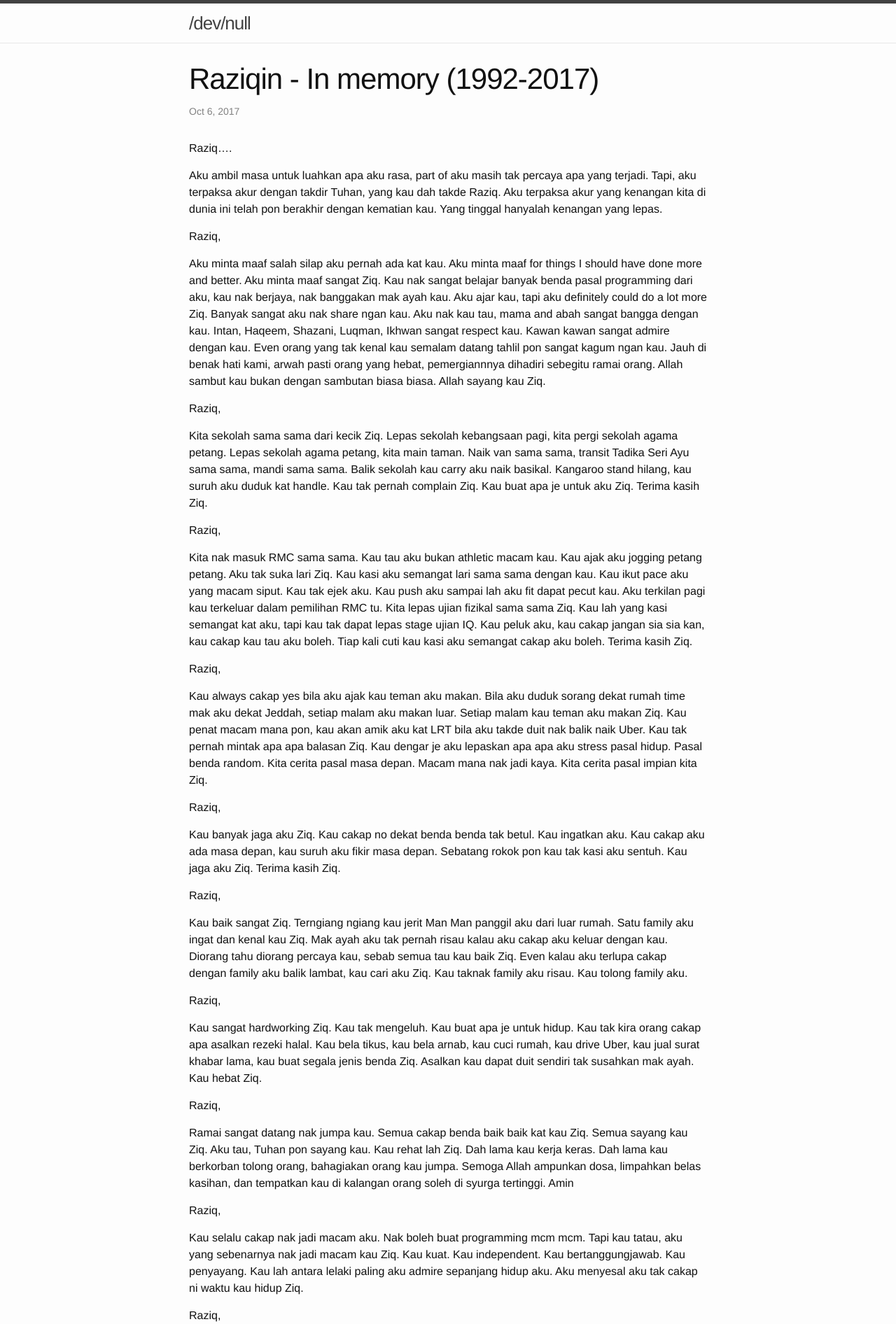
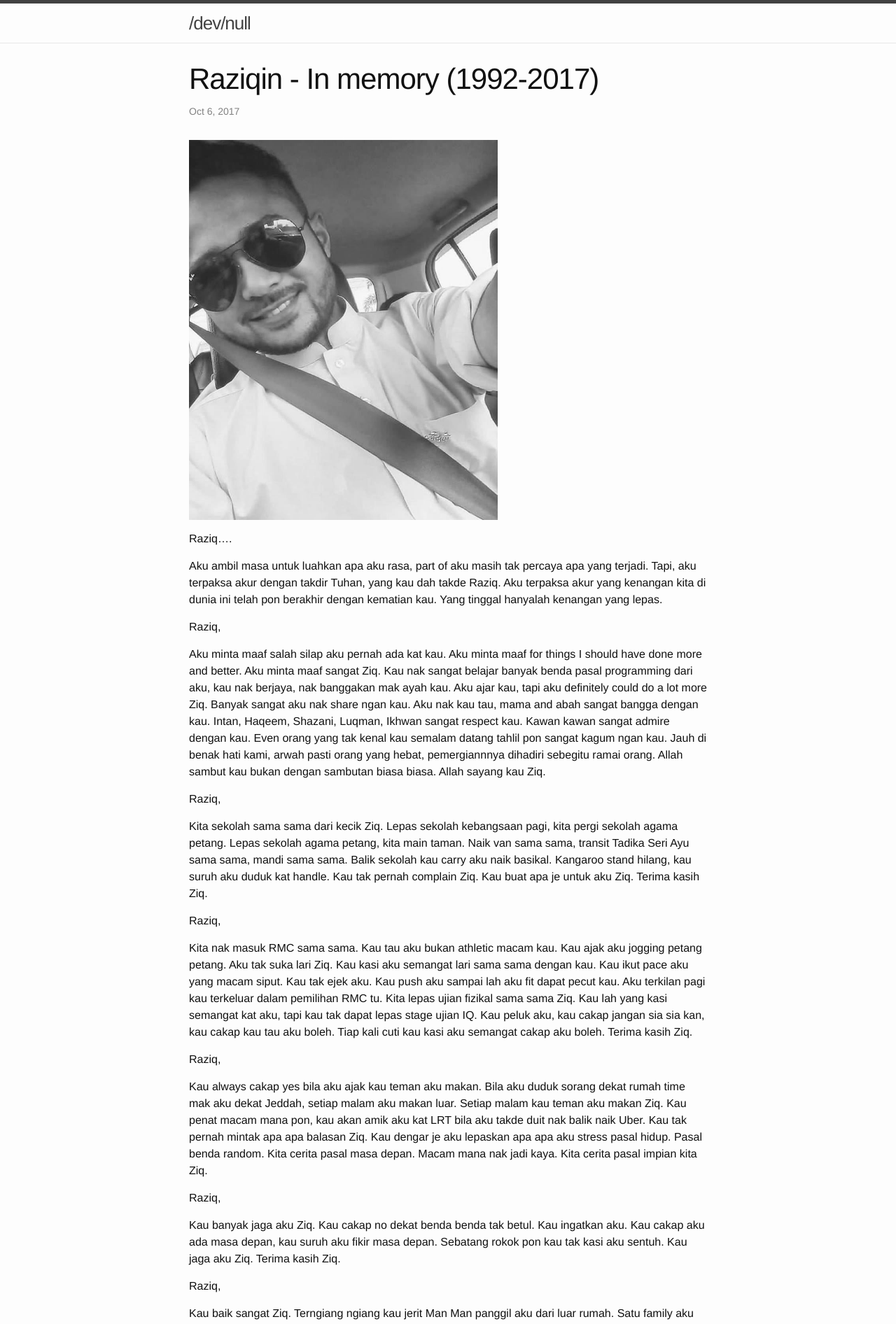
Before and after one commit to luqmanrom/luqmanrom.github.io, a Jekyll site: the page built from _posts/2017-10-06-raziq-in-memory.md, in a window 1280 px wide. Shown: the top 1892 px of the page at 70% size. Built offline with Jekyll 4.4.1, drawn with Linux system fonts in a browser that asks for light colours.

Commit message:
Update 2017-10-06-raziq-in-memory.md

```diff
--- a/_posts/2017-10-06-raziq-in-memory.md
+++ b/_posts/2017-10-06-raziq-in-memory.md
@@ -3,6 +3,9 @@ layout: post
 title:  "Raziqin - In memory (1992-2017)"
 date:   2017-10-06 16:42:08
 ---
+
+<img src="/assets/raziq-b-w.jpg" width="441px">
+
 
 Raziq....
 
```
